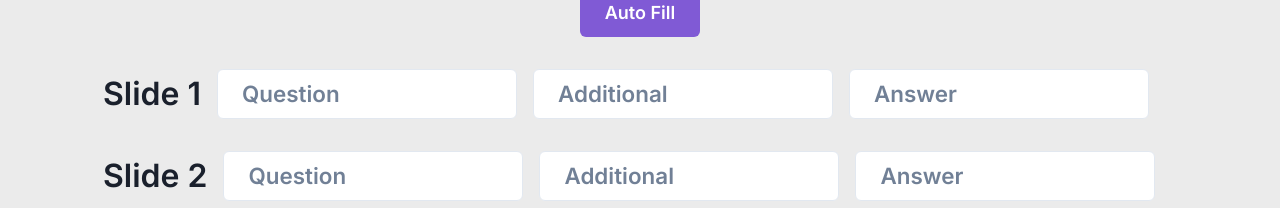
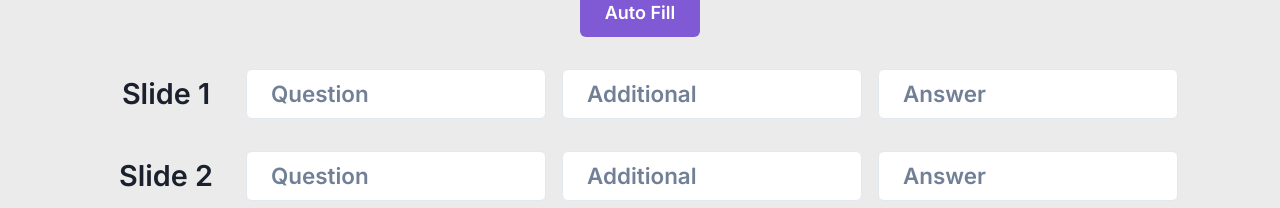
Before and after one commit to matthew-08/PPT-Gen, a React (Vite) app: page / in a window 1280 px wide. Shown: the part 592-800 px from the top of the page. Built offline with nearby package versions, Linux system fonts and the light colour scheme; no server answers.

Commit message:
[FIX]: Min-width on input text for even columns

```diff
--- a/src/components/Templates/SlideRow/SlideRow.tsx
+++ b/src/components/Templates/SlideRow/SlideRow.tsx
@@ -27,7 +27,9 @@ export const SlideRow = memo(function SlideRow({ slide, slideIndex }: Props) {
       gap={isSmallerThan800 ? '1rem' : ''}
       flexDir={isSmallerThan800 ? 'column' : 'row'}
     >
-      <Text>Slide {slideIndex + 1}</Text>
+      <Text fontSize="1.8rem" textAlign="center" minW="8rem">
+        Slide {slideIndex + 1}
+      </Text>
       {fields.map((field) => {
         return <RowInput slideIndex={slideIndex} field={field} key={field} />;
       })}
```
